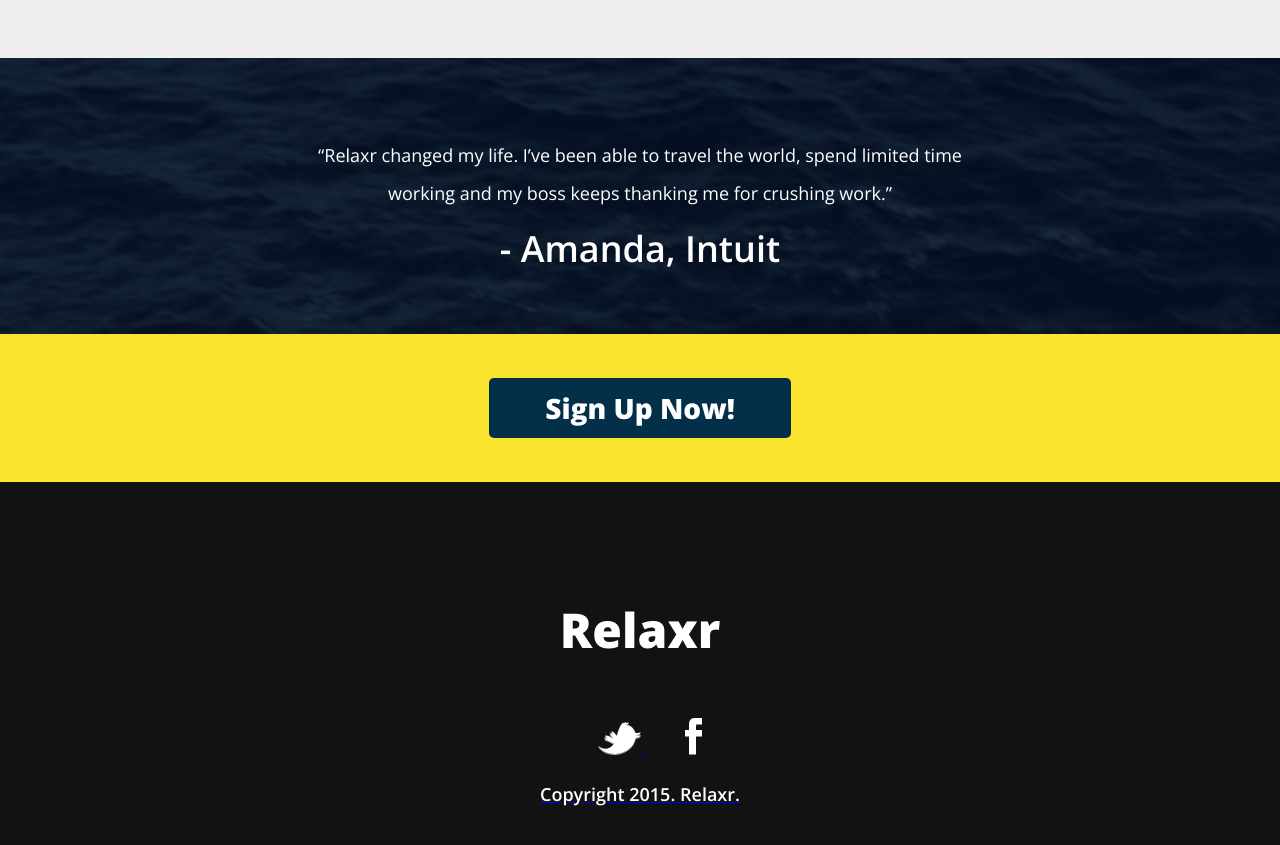
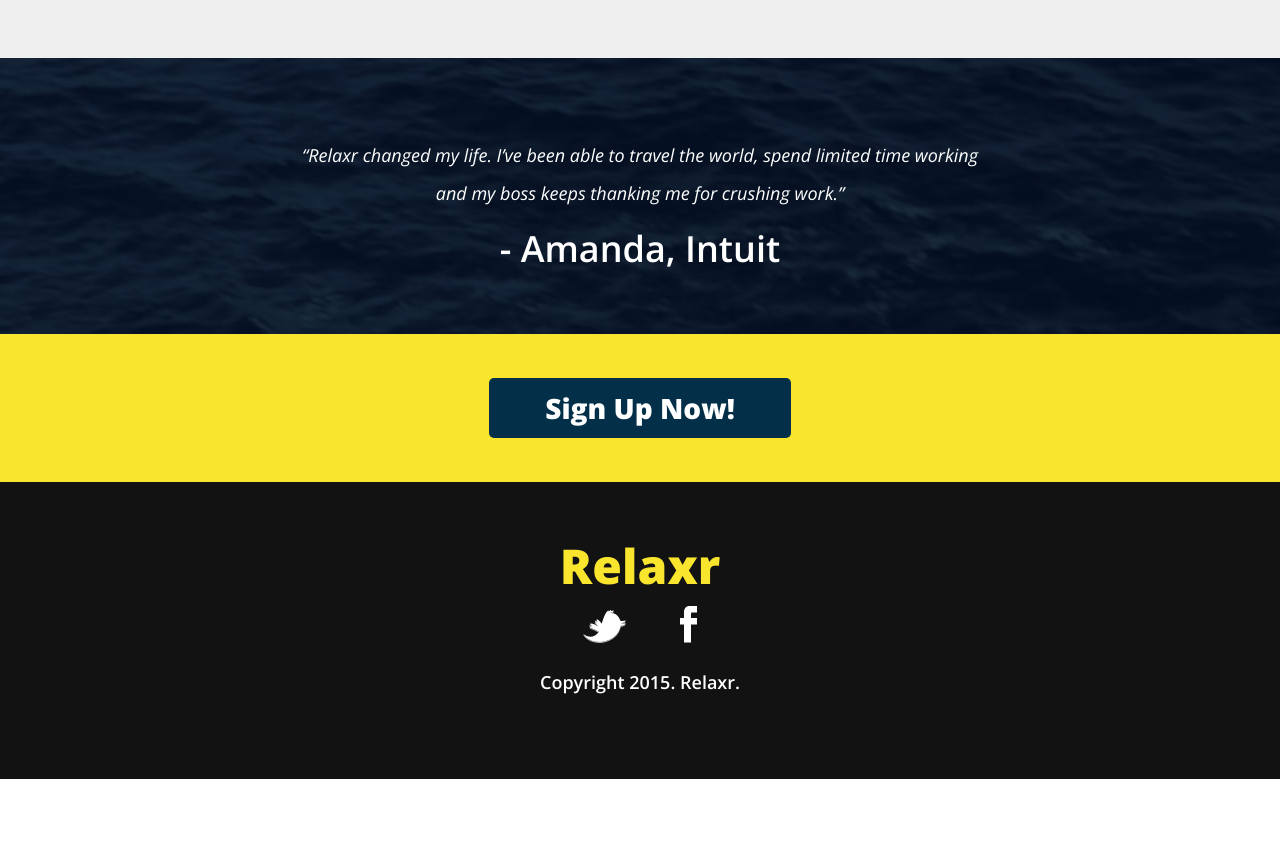
Before and after one commit to ChantelZapata/relaxr_landing_page, a plain HTML site: page index.html in a window 1280 px wide. Shown: the part 1200-2045 px from the top of the page. After the commit the page ends 1979 px from the top, so only its background shows below. Drawn offline with nearby package versions, Linux system fonts and the light colour scheme.

Commit message:
button attempts

```diff
--- a/css/style.css
+++ b/css/style.css
@@ -55,7 +55,8 @@ h3 {
 h4 {
 	font-weight: 800;
 	font-size: 48px;
-	color: #fff;
+	color: #f9e42e;
+	margin: 0px;
 }
 p {
 	font-size: 26px;
@@ -86,11 +87,13 @@ ul {
 .quote p {
 	color: #fff;
 	font-size: 18px;
-	font-weight: 300italic;
+	font-weight: 300;
+	font-style: italic;
 }
 #attribution {
 	font-size: 36px;
 	font-weight: 600;
+	font-style: normal;
 	margin: 6px;
 }
 .bar {
@@ -121,8 +124,10 @@ ul {
 	color: #fff;
 	font-size: 18px;
 	font-weight: 600;
+	padding-left: 25px;
+	padding-right: 25px;
 }
 .footer a {
-	padding-left: 20px;
-	padding-right: 20px;
+	padding-left: 25px;
+	padding-right: 25px;
 }
--- a/index.html
+++ b/index.html
@@ -9,6 +9,7 @@
 	<meta name="description" content="Relaxr Landing Page"/>
 	<meta name="keywords" content="relaxing, quotes from amanda, tech startup, email, reply, meetings, piece"/>
 	<meta name="author" content="Chantel Zapata"/>
+	<meta http-equiv="Content-Type" content="text/html; charset=UTF-8" />
 	<link href='https://fonts.googleapis.com/css?family=Open+Sans:300italic,300,600,800' rel='stylesheet' type='text/css'>
 </head>
 
@@ -24,10 +25,10 @@
 	<h3>Benefits</h3>
 	<p>The perfect personal assistant. Relaxr does your job for you so you can enjoy life as it is meant to be.</p>
 	<ul>
-		<li>• Schedule meetings for you</li>
-		<li>• Excel automation to complete work for you</li>
-		<li>• Responds to emails on your behalf</li>
-		<li>• Does all your work for you with our revolutionary AI technology</li>
+		<li>•  Schedule meetings for you</li>
+		<li>•  Excel automation to complete work for you</li>
+		<li>•  Responds to emails on your behalf</li>
+		<li>•  Does all your work for you with our revolutionary AI technology</li>
 	</ul>
 </div>
 <div class="quote">
@@ -40,8 +41,10 @@
 </div>
 <div class="footer">
 	<h4>Relaxr</h4>
-	<a href="https://twitter.com/"> <img src="images/twitter.png" alt="Twitter Icon">
-	<a href="https://facebook.com/"> <img src="images/facebook.png" alt="Facebook Icon">
+	<br />
+	<a href="https://twitter.com/"> <img src="images/twitter.png" alt="Twitter Icon"></a>
+	<a href="https://facebook.com/"> <img src="images/facebook.png" alt="Facebook Icon"></a>
+	<br />
 	<p>Copyright 2015. Relaxr.</p>
 </a>
 </div>
```
